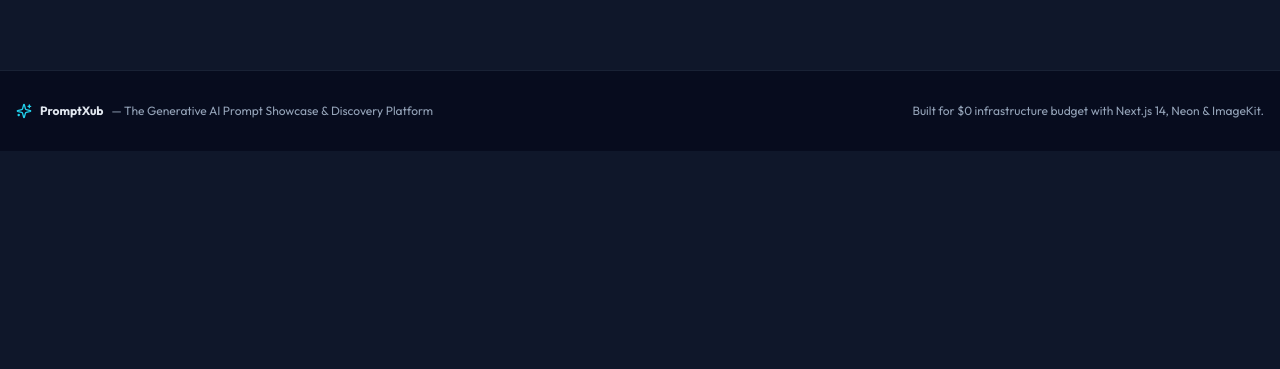
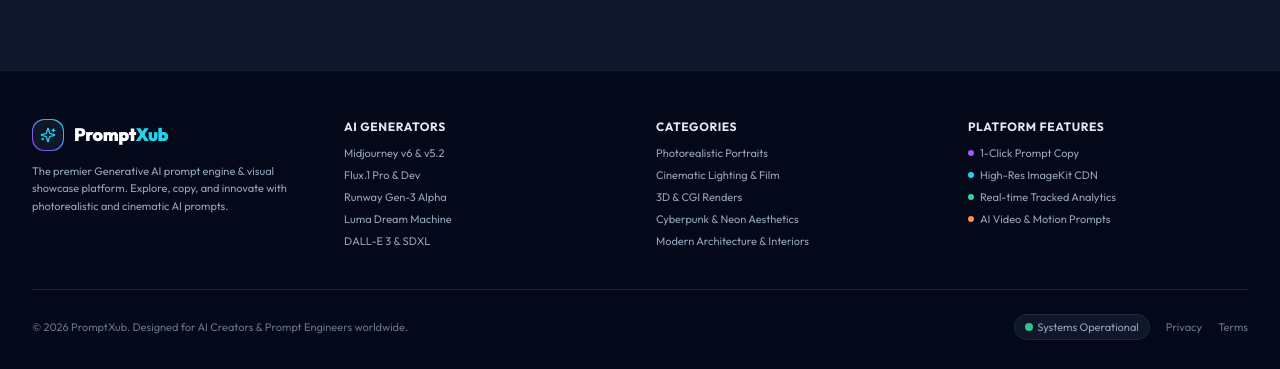
Before and after one commit to SaidaloBilolov/PromptXub, a Next.js app in the folder promptxub-showcase/: page / in a window 1280 px wide. Shown: the part 1509-1878 px from the top of the page. Before the commit the page ends 1660 px from the top, so only its background shows below. Built offline with nearby package versions, Linux system fonts and the light colour scheme; no server answers.

Commit message:
feat: replace budget text with rich multi-column dark neon footer

```diff
--- a/promptxub-showcase/src/app/page.tsx
+++ b/promptxub-showcase/src/app/page.tsx
@@ -228,15 +228,84 @@ export default function ShowcasePage() {
       {/* Floating Toast Notification */}
       <Toast message={toastMessage} onClose={() => setToastMessage(null)} />
 
-      {/* Footer */}
-      <footer className="border-t border-slate-800/80 bg-slate-950/60 py-8 px-4 text-center text-xs text-slate-400">
-        <div className="max-w-7xl mx-auto flex flex-col sm:flex-row items-center justify-between gap-4">
-          <div className="flex items-center gap-2">
-            <Sparkles className="w-4 h-4 text-cyan-400" />
-            <span className="font-bold text-slate-200">PromptXub</span>
-            <span>— The Generative AI Prompt Showcase & Discovery Platform</span>
+      {/* Rich Footer */}
+      <footer className="border-t border-slate-800/80 bg-slate-950/80 pt-12 pb-8 px-4 sm:px-6 lg:px-8 text-xs text-slate-400 mt-auto">
+        <div className="max-w-7xl mx-auto space-y-10">
+          <div className="grid grid-cols-1 md:grid-cols-4 gap-8">
+
+            {/* Brand Info */}
+            <div className="space-y-3 md:col-span-1">
+              <div className="flex items-center gap-2.5">
+                <div className="h-8 w-8 rounded-xl bg-gradient-to-tr from-purple-600 to-cyan-400 p-[1px]">
+                  <div className="h-full w-full bg-[#0F172A] rounded-xl flex items-center justify-center">
+                    <Sparkles className="w-4 h-4 text-cyan-400" />
+                  </div>
+                </div>
+                <span className="text-lg font-black text-white tracking-tight">
+                  Prompt<span className="text-cyan-400">Xub</span>
+                </span>
+              </div>
+              <p className="text-slate-400 leading-relaxed text-[11px]">
+                The premier Generative AI prompt engine & visual showcase platform. Explore, copy, and innovate with photorealistic and cinematic AI prompts.
+              </p>
+            </div>
+
+            {/* AI Generators */}
+            <div className="space-y-2.5">
+              <h4 className="text-xs font-bold text-slate-200 uppercase tracking-wider">AI Generators</h4>
+              <ul className="space-y-1.5 text-[11px] text-slate-400">
+                <li className="hover:text-purple-400 transition cursor-pointer">Midjourney v6 & v5.2</li>
+                <li className="hover:text-purple-400 transition cursor-pointer">Flux.1 Pro & Dev</li>
+                <li className="hover:text-purple-400 transition cursor-pointer">Runway Gen-3 Alpha</li>
+                <li className="hover:text-purple-400 transition cursor-pointer">Luma Dream Machine</li>
+                <li className="hover:text-purple-400 transition cursor-pointer">DALL-E 3 & SDXL</li>
+              </ul>
+            </div>
+
+            {/* Prompt Categories */}
+            <div className="space-y-2.5">
+              <h4 className="text-xs font-bold text-slate-200 uppercase tracking-wider">Categories</h4>
+              <ul className="space-y-1.5 text-[11px] text-slate-400">
+                <li className="hover:text-cyan-400 transition cursor-pointer">Photorealistic Portraits</li>
+                <li className="hover:text-cyan-400 transition cursor-pointer">Cinematic Lighting & Film</li>
+                <li className="hover:text-cyan-400 transition cursor-pointer">3D & CGI Renders</li>
+                <li className="hover:text-cyan-400 transition cursor-pointer">Cyberpunk & Neon Aesthetics</li>
+                <li className="hover:text-cyan-400 transition cursor-pointer">Modern Architecture & Interiors</li>
+              </ul>
+            </div>
+
+            {/* Platform Features */}
+            <div className="space-y-2.5">
+              <h4 className="text-xs font-bold text-slate-200 uppercase tracking-wider">Platform Features</h4>
+              <ul className="space-y-1.5 text-[11px] text-slate-400">
+                <li className="hover:text-white transition cursor-pointer flex items-center gap-1.5">
+                  <span className="w-1.5 h-1.5 rounded-full bg-purple-500"></span> 1-Click Prompt Copy
+                </li>
+                <li className="hover:text-white transition cursor-pointer flex items-center gap-1.5">
+                  <span className="w-1.5 h-1.5 rounded-full bg-cyan-400"></span> High-Res ImageKit CDN
+                </li>
+                <li className="hover:text-white transition cursor-pointer flex items-center gap-1.5">
+                  <span className="w-1.5 h-1.5 rounded-full bg-emerald-400"></span> Real-time Tracked Analytics
+                </li>
+                <li className="hover:text-white transition cursor-pointer flex items-center gap-1.5">
+                  <span className="w-1.5 h-1.5 rounded-full bg-orange-400"></span> AI Video & Motion Prompts
+                </li>
+              </ul>
+            </div>
+
           </div>
-          <p className="text-slate-400">Built for $0 infrastructure budget with Next.js 14, Neon & ImageKit.</p>
+
+          {/* Bottom Bar */}
+          <div className="pt-6 border-t border-slate-800/80 flex flex-col sm:flex-row items-center justify-between gap-4 text-[11px] text-slate-500">
+            <p>© {new Date().getFullYear()} PromptXub. Designed for AI Creators & Prompt Engineers worldwide.</p>
+            <div className="flex items-center gap-4">
+              <span className="px-2.5 py-1 rounded-full bg-slate-900 border border-slate-800 text-slate-400 flex items-center gap-1">
+                <span className="w-2 h-2 rounded-full bg-emerald-400 animate-pulse"></span> Systems Operational
+              </span>
+              <span className="hover:text-slate-300 transition cursor-pointer">Privacy</span>
+              <span className="hover:text-slate-300 transition cursor-pointer">Terms</span>
+            </div>
+          </div>
         </div>
       </footer>
     </main>
```
